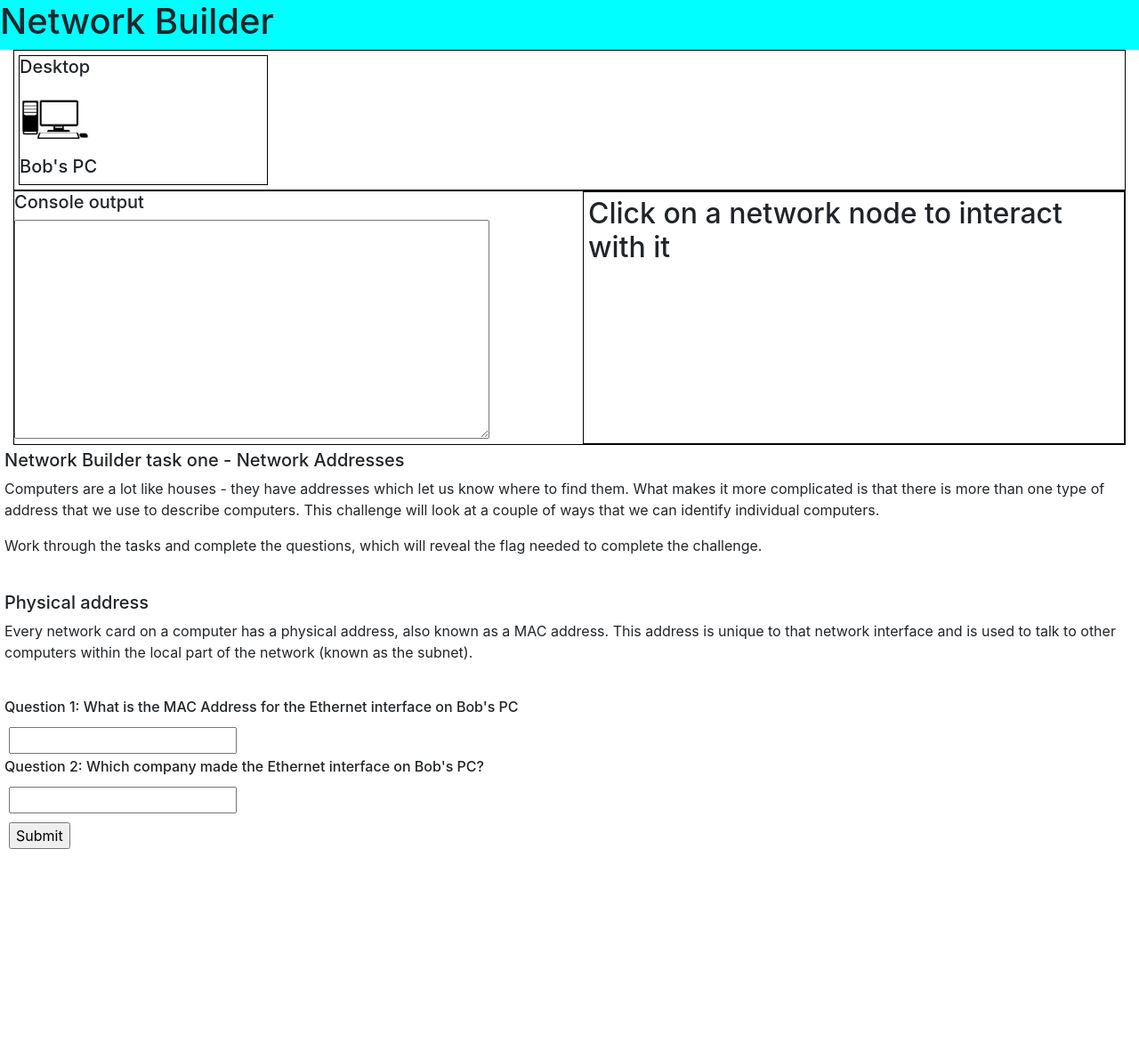
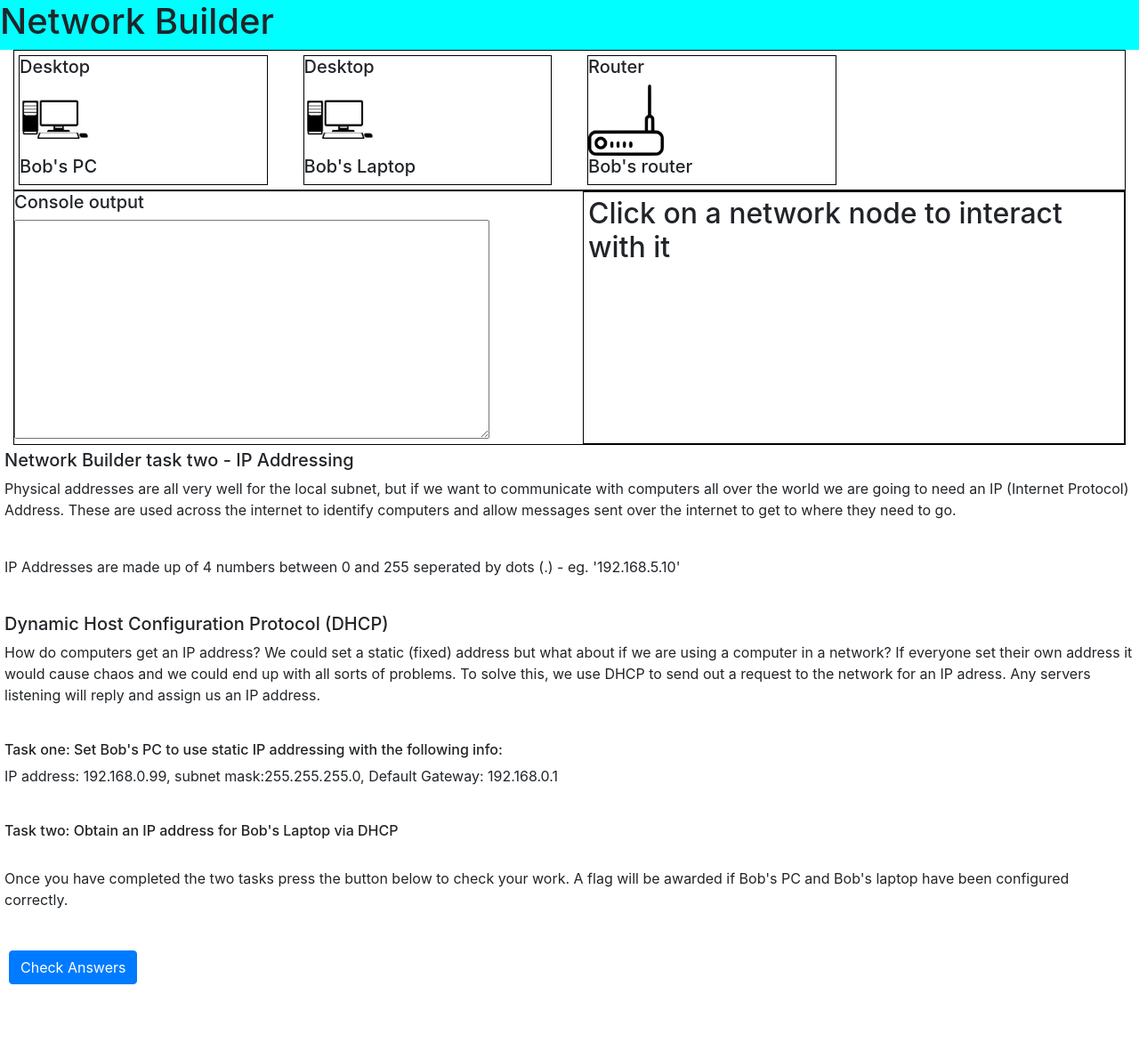
Before and after one commit to markyMitch/network-training, a Flask app: page / in a window 1280 px wide. Shown: the whole page at 89% size. Before the commit the page ends 954 px from the top, so only its background shows below. Run offline with Flask 2, Linux system fonts and the light colour scheme; some libraries are stand-ins or nearby versions.

Commit message:
Added task 2

```diff
--- a/server.py
+++ b/server.py
@@ -1,4 +1,4 @@
-from flask import Flask, render_template, request
+from flask import Flask, render_template, request, jsonify
 
 class Server(object):
 
@@ -44,6 +44,34 @@ class Server(object):
                 error_message = 'Error: please enter answers to all the qurstions!'
                 return render_template('results.html', text=error_message)
 
+        @app.route('/task2', methods=['POST'])
+        def task2():
+            message = ''
+            try:
+                r = request
+                # check if Bob's PC has correct IP address etc
+                pc = r.json['pc']
+                laptop = r.json['laptop']
+                if pc['ip'] != '192.168.0.99':
+                    message = 'Incorrect IP Address for Bob\'s PC'
+                elif pc['subnet_mask'] != '255.255.255.0':
+                    message = 'Incorrect Subnet Mask for Bob\'s PC'
+                elif pc['default_gateway'] != '192.168.0.1':
+                    message = 'Incorrect default gateway for Bob\'s PC'
+                elif pc['addressing_mode'] != 'static':
+                    message = 'Incorrect status for Bob\'s PC'
+                elif laptop['addressing_mode'] != 'dhcp':
+                    message = 'Bob\'s laptop not configured via DHCP'
+                else:
+                    message = 'Congratulations! You passed! Have a flag: AhLEW6WuYm'
+
+            except AttributeError as e:
+                print(e)
+                message = 'Incorrect configuration: make sure you have addresses configured for the PC and laptop and try again'
+            finally:
+                return jsonify({'message': message})
+
+
 
         app.run()
 
--- a/static/js/model.js
+++ b/static/js/model.js
@@ -5,6 +5,7 @@ class NetworkNode {
     subnet_mask = null;
     default_gateway = null;
     neighbour = null;
+    addressing_mode = null;
     log = "";
 
     constructor(name, MAC) {
@@ -74,11 +75,9 @@ class NetworkNode {
     	this.ip = ip;
     	this.subnet_mask = subnet_mask;
     	this.default_gateway = default_gateway;
+    	this.addressing_mode = 'static';
     	this.write_info('Static IP updated');
     	this.load_log();
-
-
-    	//check subnet mask
     }
 
     check_ip(ip) {
@@ -128,14 +127,10 @@ class NetworkNode {
     		this.ip = content[0];
     		this.subnet_mask = content[1];
     		this.default_gateway = content[2];
+    		this.addressing_mode = 'dhcp';
     		this.write_info('DHCP Lease Renewed \n');
     	}
     }
-
-    route_packet(destination) {
-    	//if
-    }
-
 
     write_info(text) {
     	let date = new Date();
@@ -200,10 +195,20 @@ class NetworkNode {
     	});
     }
 
+    serialise() {
+    	var obj = null;
+    	if(this.neighbour) {
+    		obj = {'ip': this.ip, 'subnet_mask': this.subnet_mask, 'default_gateway': this.default_gateway, 'MAC': this.MAC, 'neighbour': this.neighbour.name, 'addressing_mode': this.addressing_mode};
+    	} else {
+    		obj = {'ip': this.ip, 'subnet_mask': this.subnet_mask, 'default_gateway': this.default_gateway, 'MAC': this.MAC, 'neighbour': null, 'addressing_mode': this.addressing_mode};
+    	}
+    	return obj;
+
+    }
+
 }
 
 class Desktop extends NetworkNode {
-
 
 	constructor(name, MAC) {
 		super(name, MAC);
@@ -468,3 +473,36 @@ function task_one() {
 	model.hook_nodes();
 	model.render_menu();
 }
+
+function task_two() {
+	model = new Model();
+	pc1 = new Desktop('Bob\'s PC', '00:00:0C:FD:B7:CA');
+	pc2 = new Desktop('Bob\'s Laptop', '00:00:0C:29:71:BB');
+	router = new Router('Bob\'s router', '25:DD:6B:4B:94:FB', '192.168.0.1', '255.255.255.0');
+	model.add_node(pc1);
+	model.add_node(pc2);
+	model.add_node(router);
+	model.render_nodes();
+	model.hook_nodes();
+	model.render_menu();
+	$('#task-two-submit').click(function() {
+		let pc1_json = pc1.serialise();
+		let pc2_json = pc2.serialise();
+		let obj = {'pc': pc1_json, 'laptop': pc2_json};
+		var xhr = new XMLHttpRequest();
+		xhr.open("POST", '/task2', true);
+		xhr.setRequestHeader('Content-Type', 'application/json');
+		xhr.send(JSON.stringify(obj));
+		console.log('AJAX sent');
+
+		xhr.onload = function() {
+			let data = JSON.parse(this.responseText);
+			if(data && data.message) {
+				//print to DOM
+				$('#task-two-message').html(data.message);
+			} else {
+				//error
+			}
+		}
+	});
+}
--- a/templates/index.html
+++ b/templates/index.html
@@ -40,7 +40,7 @@
         </div>
         <div class="challenge">
             <div class="row">
-                {% include 'task1.html' %}
+                {% include 'task2.html' %}
 
             </div>
 
@@ -53,7 +53,7 @@
 
     <script>
         $(function() {
-	        task_one();
+	        task_two();
         });
     </script>
 
--- a/templates/task2.html
+++ b/templates/task2.html
@@ -1,22 +1,29 @@
 <div>
-    <h5>Network Builder task two - Network Addresses</h5>
-    <p>Computers are a lot like houses - they have addresses which let us know where to find them.
-        What makes it more complicated is that there is more than one type of address that we use to describe computers.
-        This challenge will look at a couple of ways that we can identify individual computers.</p>
-    <p>Work through the tasks and complete the questions, which will reveal the flag needed to complete the challenge.</p>
+    <h5>Network Builder task two - IP Addressing</h5>
+    <p>Physical addresses are all very well for the local subnet, but if we want to communicate with computers all
+    over the world we are going to need an IP (Internet Protocol) Address. These are used across the internet to
+    identify computers and allow messages sent over the internet to get to where they need to go.</p>
     <br/>
-    <h5>Physical address</h5>
-    <p>Every network card on a computer has a physical address, also known as a MAC address. This address is unique to
-    that network interface and is used to talk to other computers within the local part of the network (known as
-    the subnet).</p>
+    <p>IP Addresses are made up of 4 numbers between 0 and 255 seperated by dots (.) - eg. '192.168.5.10'</p>
     <br/>
-    <form action="/task1" method="post" target="_blank">
-        <h6>Question 1: What is the MAC Address for the Ethernet interface on Bob's PC</h6>
-        <input type="text" name="q1"/><br/>
-        <h6>Question 2: Which company made the Ethernet interface on Bob's PC?</h6>
-        <input type="text" name="q2"/><br/>
-        <input type="submit"/>
-    </form>
+    <h5>Dynamic Host Configuration Protocol (DHCP)</h5>
+    <p>How do computers get an IP address? We could set a static (fixed) address but what about if we are using a
+    computer in a network? If everyone set their own address it would cause chaos and we could end up with all sorts
+    of problems. To solve this, we use DHCP to send out a request to the network for an IP adress. Any servers
+     listening will reply and assign us an IP address.</p>
+    <br/>
+
+    <h6>Task one: Set Bob's PC to use static IP addressing with the following info:</h6>
+    <p>IP address: 192.168.0.99, subnet mask:255.255.255.0, Default Gateway: 192.168.0.1</p>
+    <br/>
+    <h6>Task two: Obtain an IP address for Bob's Laptop via DHCP</h6>
+    <br/>
+    <p>Once you have completed the two tasks press the button below to check your work. A flag will be awarded if
+     Bob's PC and Bob's laptop have been configured correctly.</p>
+    <br/>
+    <button id="task-two-submit" class="btn btn-primary">Check Answers</button>
+    <h6 id="task-two-message"></h6>
+    <br/><br/>
 
 
 
```
